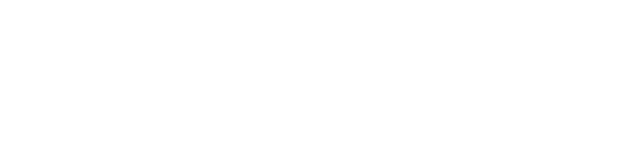
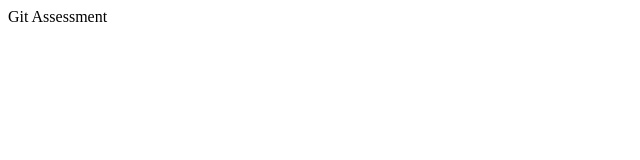
Before and after one commit to Sujay-Mahore/Assessment1, a plain HTML site: page index.html in a window 1280 px wide. Shown: the whole page, without its empty margins (0-640 px from the left). Drawn offline with Linux system fonts and the light colour scheme.

Commit message:
commit message

```diff
--- a/index.html
+++ b/index.html
@@ -2,5 +2,6 @@
 <head>
 </head>
 <body>
+Git Assessment
 </body>
 </html>
```
